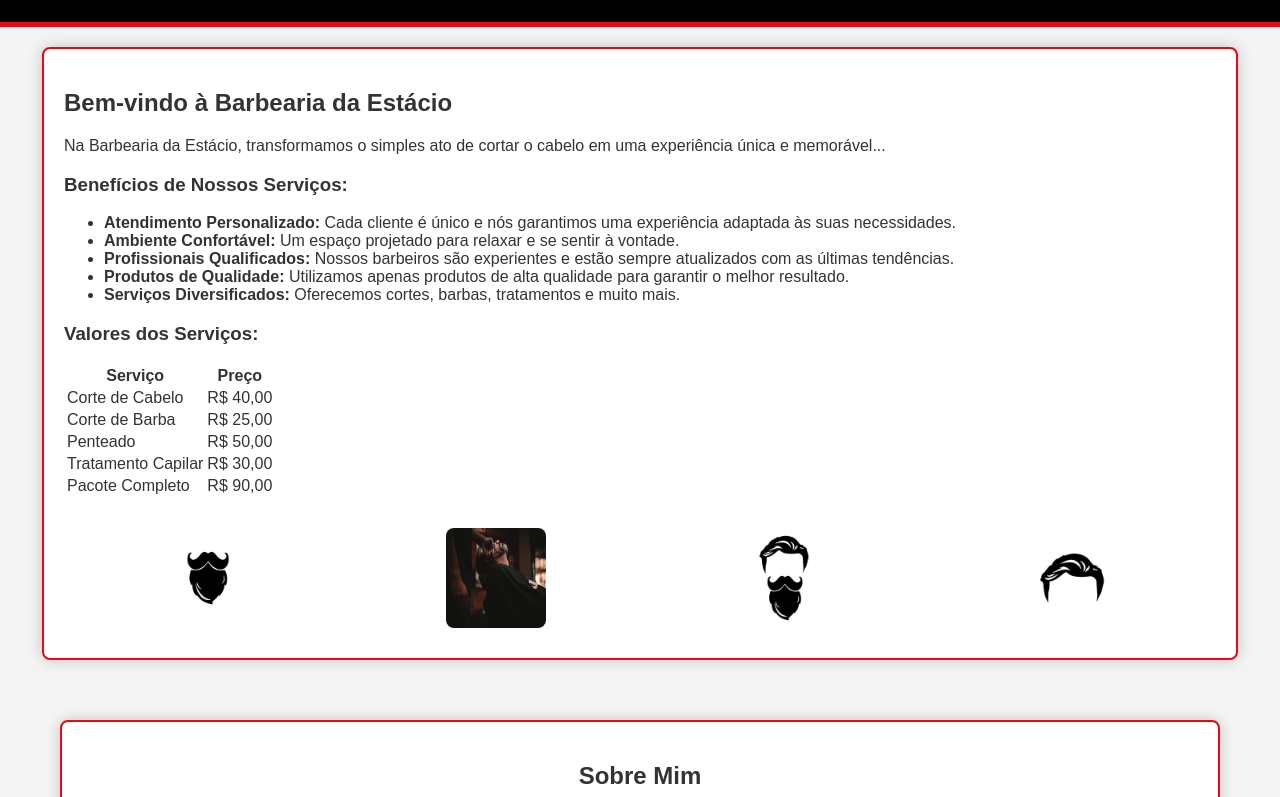
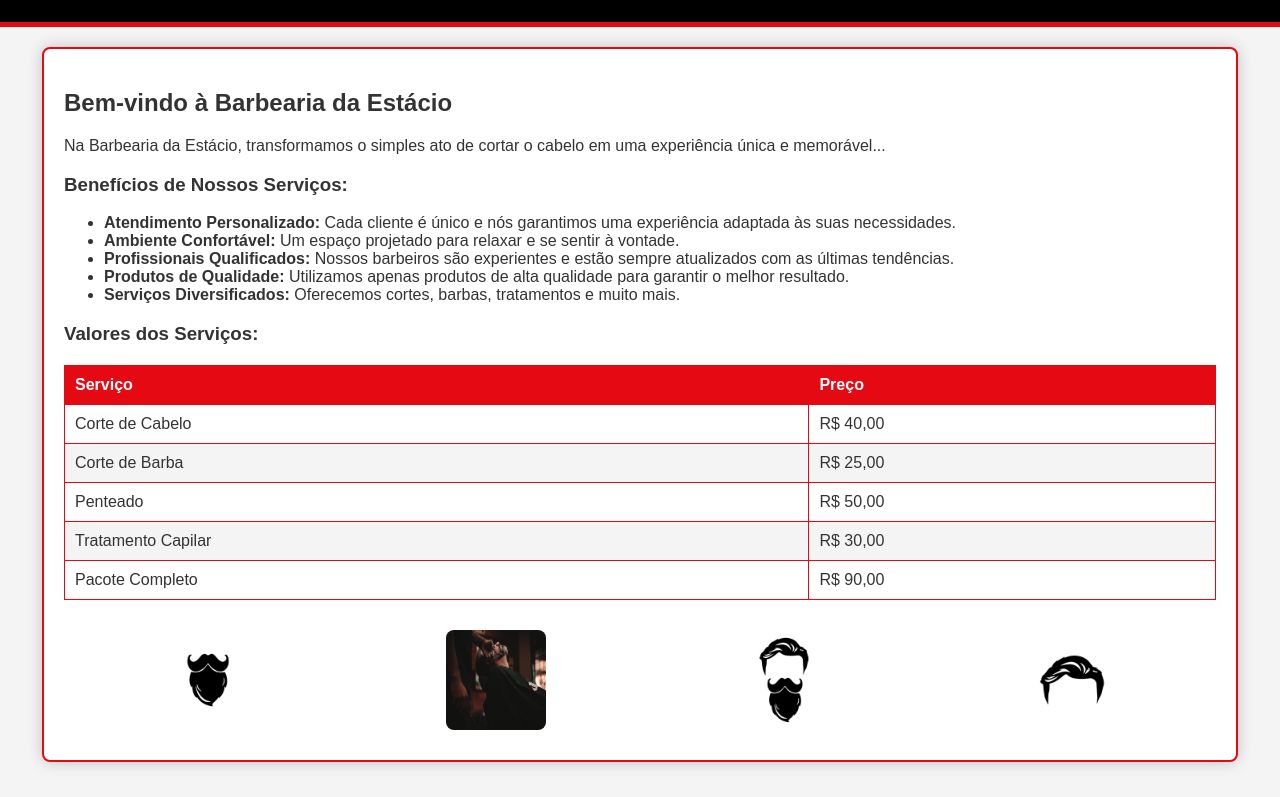
Before and after one commit to LeandroMCSantos/barbearia-estacio, a plain HTML site: page barbearia/index.html in a window 1280 px wide. Shown: the part 468-1265 px from the top of the page. Drawn offline with Linux system fonts and the light colour scheme.

Commit message:
Update styles.css

```diff
--- a/barbearia/styles.css
+++ b/barbearia/styles.css
@@ -95,6 +95,27 @@ footer {
     text-align: center;
 }
 
+table {
+    width: 100%;
+    border-collapse: collapse;
+    margin-top: 20px;
+}
+
+th, td {
+    padding: 10px;
+    text-align: left;
+    border: 1px solid #e50914;
+}
+
+th {
+    background-color: #e50914;
+    color: white;
+}
+
+tbody tr:nth-child(even) {
+    background-color: #f4f4f4;
+}
+
 @media (max-width: 768px) {
     body {
         font-size: 14px;
```
